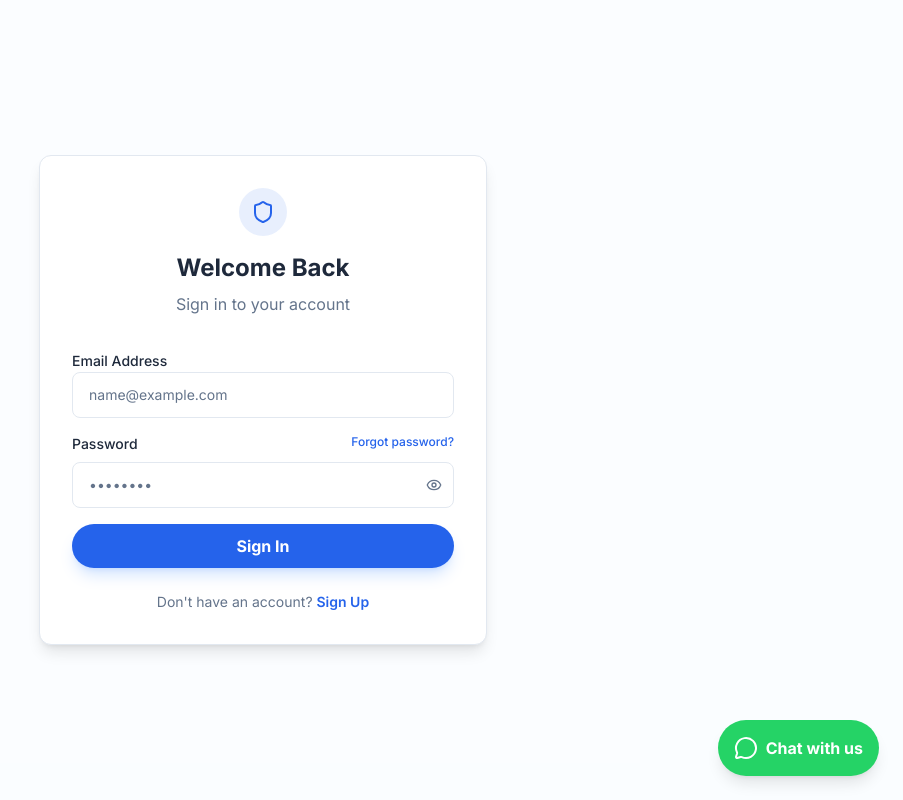
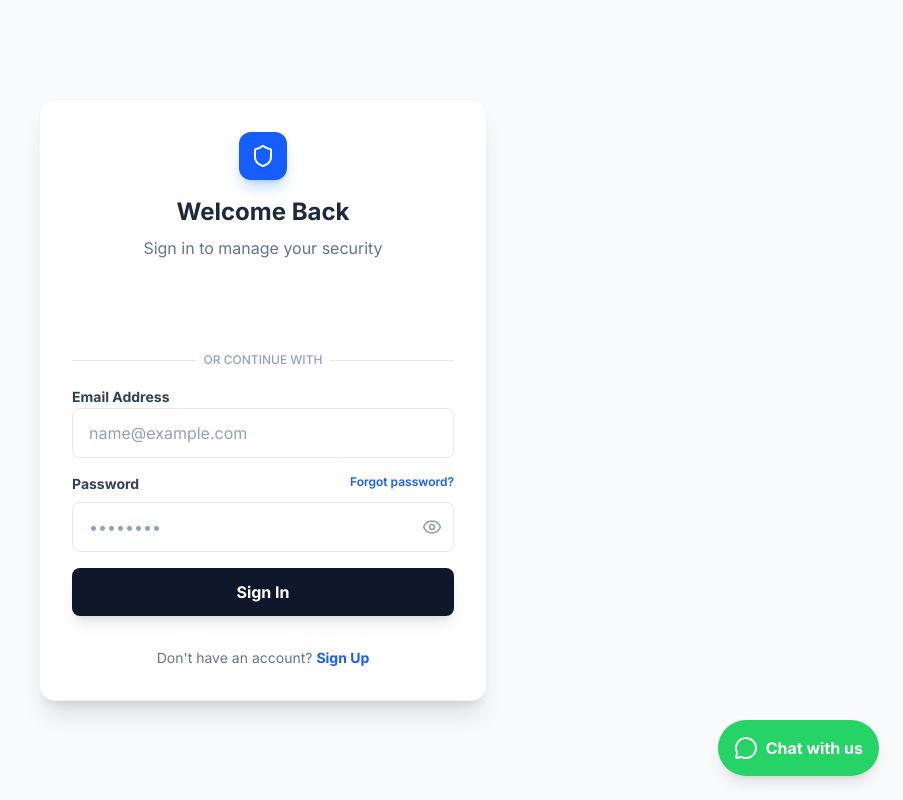
Before and after one commit to manoj-7-max/manoj-security-solutions, a Next.js app: page /login in a window 1280 px wide. Shown: the whole page, without its empty margins (377-1280 px from the left). Built offline with nearby package versions, Linux system fonts and the light colour scheme; no server answers.

Commit message:
Restore Google Login and fix missing deps

```diff
--- a/src/app/login/page.tsx
+++ b/src/app/login/page.tsx
@@ -6,6 +6,13 @@ import { useState, useEffect } from "react";
 import { useRouter } from "next/navigation";
 import { Shield, Eye, EyeOff, Loader2 } from "lucide-react";
 import Link from 'next/link';
+import Script from "next/script";
+
+declare global {
+    interface Window {
+        google: any;
+    }
+}
 
 export default function LoginPage() {
     const router = useRouter();
@@ -18,13 +25,42 @@ export default function LoginPage() {
 
     useEffect(() => {
         if (status === "authenticated" && session?.user) {
-            if (session.user.role === 'admin' || session.user.role === 'staff') {
-                router.push("/admin/dashboard");
+            router.push(session.user.role === 'admin' || session.user.role === 'staff' ? "/admin/dashboard" : "/");
+        }
+    }, [status, session, router]);
+
+    // Handle Google Login Callback
+    async function handleGoogleLogin(response: any) {
+        setLoading(true);
+        try {
+            const res = await signIn("credentials", {
+                googleToken: response.credential,
+                redirect: false,
+            });
+
+            if (res?.error) {
+                setError("Google Login Failed: " + res.error);
+                setLoading(false);
             } else {
-                router.push("/");
+                router.refresh();
+            }
+        } catch (e) {
+            setError("Network Error during Google Login");
+            setLoading(false);
         }
     }
-    }, [status, session, router]);
+
+    // Initialize Google Button
+    useEffect(() => {
+        if (window.google && document.getElementById("googleBtn")) {
+            try {
+                window.google.accounts.id.renderButton(
+                    document.getElementById("googleBtn"),
+                    { theme: "outline", size: "large", width: "100%", text: "continue_with" }
+                );
+            } catch (e) { console.error(e); }
+        }
+    }, [loading]); // Re-render if loading state changes to ensure button stays
 
     async function handleSubmit(e: React.FormEvent) {
         e.preventDefault();
@@ -51,39 +87,65 @@ export default function LoginPage() {
     }
 
     return (
-        <div className="min-h-screen flex items-center justify-center p-4 bg-secondary/30">
-            <div className="w-full max-w-md bg-card p-8 rounded-xl shadow-lg border border-border">
+        <div className="min-h-screen flex items-center justify-center p-4 bg-slate-50">
+            <Script src="https://accounts.google.com/gsi/client" strategy="lazyOnload" onLoad={() => {
+                if (window.google) {
+                    window.google.accounts.id.initialize({
+                        client_id: process.env.NEXT_PUBLIC_GOOGLE_CLIENT_ID || "751943963320-torfec4702u6pt9q7u7gk9rmqpa40ja6.apps.googleusercontent.com",
+                        callback: handleGoogleLogin
+                    });
+                    const btn = document.getElementById("googleBtn");
+                    if (btn) {
+                        window.google.accounts.id.renderButton(btn, { theme: "outline", size: "large", width: "100%", text: "continue_with" });
+                    }
+                }
+            }} />
+
+            <div className="w-full max-w-md bg-white p-8 rounded-2xl shadow-xl border border-gray-100">
                 <div className="text-center mb-8">
-                    <div className="inline-flex items-center justify-center w-12 h-12 rounded-full bg-primary/10 text-primary mb-4">
+                    <Link href="/" className="inline-flex items-center justify-center w-12 h-12 rounded-xl bg-blue-600 text-white mb-4 shadow-lg shadow-blue-500/30">
                         <Shield className="w-6 h-6" />
-                    </div>
-                    <h2 className="text-2xl font-bold text-foreground">Welcome Back</h2>
-                    <p className="text-muted-foreground mt-2">Sign in to your account</p>
+                    </Link>
+                    <h2 className="text-2xl font-bold text-slate-800">Welcome Back</h2>
+                    <p className="text-slate-500 mt-2">Sign in to manage your security</p>
                 </div>
 
                 {error && (
-                    <div className="mb-6 p-3 bg-red-50 text-red-600 border border-red-200 rounded-lg text-sm flex items-center justify-center">
+                    <div className="mb-6 p-3 bg-red-50 text-red-600 border border-red-200 rounded-lg text-sm flex items-center justify-center text-center">
                         {error}
                     </div>
                 )}
 
+                <div className="space-y-4">
+                    {/* Google Login Button Container */}
+                    <div id="googleBtn" className="w-full flex justify-center h-[44px]"></div>
+
+                    <div className="relative flex items-center justify-center">
+                        <div className="absolute inset-0 flex items-center">
+                            <span className="w-full border-t border-gray-200" />
+                        </div>
+                        <div className="relative flex justify-center text-xs uppercase">
+                            <span className="bg-white px-2 text-slate-400 font-medium">Or continue with</span>
+                        </div>
+                    </div>
+
                     <form onSubmit={handleSubmit} className="space-y-4">
                         <div className="space-y-2">
-                        <label className="text-sm font-medium text-foreground">Email Address</label>
+                            <label className="text-sm font-bold text-slate-700">Email Address</label>
                             <input
                                 type="email"
                                 required
                                 value={email}
                                 onChange={(e) => setEmail(e.target.value)}
-                            className="input-field"
+                                className="w-full px-4 py-3 rounded-lg border border-gray-200 focus:border-blue-500 focus:ring-2 focus:ring-blue-500/20 outline-none transition-all placeholder:text-slate-400"
                                 placeholder="name@example.com"
                             />
                         </div>
 
                         <div className="space-y-2">
-                        <label className="text-sm font-medium text-foreground flex justify-between">
+                            <label className="text-sm font-bold text-slate-700 flex justify-between">
                                 Password
-                            <Link href="/forgot-password" className="text-primary hover:underline text-xs">Forgot password?</Link>
+                                <Link href="/forgot-password" className="text-blue-600 hover:text-blue-700 text-xs font-semibold">Forgot password?</Link>
                             </label>
                             <div className="relative">
                                 <input
@@ -91,15 +153,15 @@ export default function LoginPage() {
                                     required
                                     value={password}
                                     onChange={(e) => setPassword(e.target.value)}
-                                className="input-field pr-10"
+                                    className="w-full px-4 py-3 rounded-lg border border-gray-200 focus:border-blue-500 focus:ring-2 focus:ring-blue-500/20 outline-none transition-all pr-10 placeholder:text-slate-400"
                                     placeholder="••••••••"
                                 />
                                 <button
                                     type="button"
                                     onClick={() => setShowPassword(!showPassword)}
-                                className="absolute right-3 top-1/2 -translate-y-1/2 text-muted-foreground hover:text-foreground"
+                                    className="absolute right-3 top-1/2 -translate-y-1/2 text-slate-400 hover:text-slate-600"
                                 >
-                                {showPassword ? <EyeOff className="w-4 h-4" /> : <Eye className="w-4 h-4" />}
+                                    {showPassword ? <EyeOff className="w-5 h-5" /> : <Eye className="w-5 h-5" />}
                                 </button>
                             </div>
                         </div>
@@ -107,16 +169,17 @@ export default function LoginPage() {
                         <button
                             type="submit"
                             disabled={loading}
-                        className="btn-primary w-full py-2.5 flex items-center justify-center gap-2"
+                            className="w-full py-3 bg-slate-900 hover:bg-slate-800 text-white font-bold rounded-lg transition-all shadow-lg hover:shadow-xl disabled:opacity-70 disabled:cursor-not-allowed flex items-center justify-center gap-2"
                         >
-                        {loading && <Loader2 className="w-4 h-4 animate-spin" />}
+                            {loading && <Loader2 className="w-5 h-5 animate-spin" />}
                             {loading ? "Signing in..." : "Sign In"}
                         </button>
                     </form>
+                </div>
 
-                <div className="mt-6 text-center text-sm">
-                    <p className="text-muted-foreground">
-                        Don't have an account? <Link href="/signup" className="text-primary font-semibold hover:underline">Sign Up</Link>
+                <div className="mt-8 text-center text-sm">
+                    <p className="text-slate-500">
+                        Don't have an account? <Link href="/signup" className="text-blue-600 font-bold hover:text-blue-700">Sign Up</Link>
                     </p>
                 </div>
             </div>
```
Lines whose indentation alone changed are shown as unchanged.
